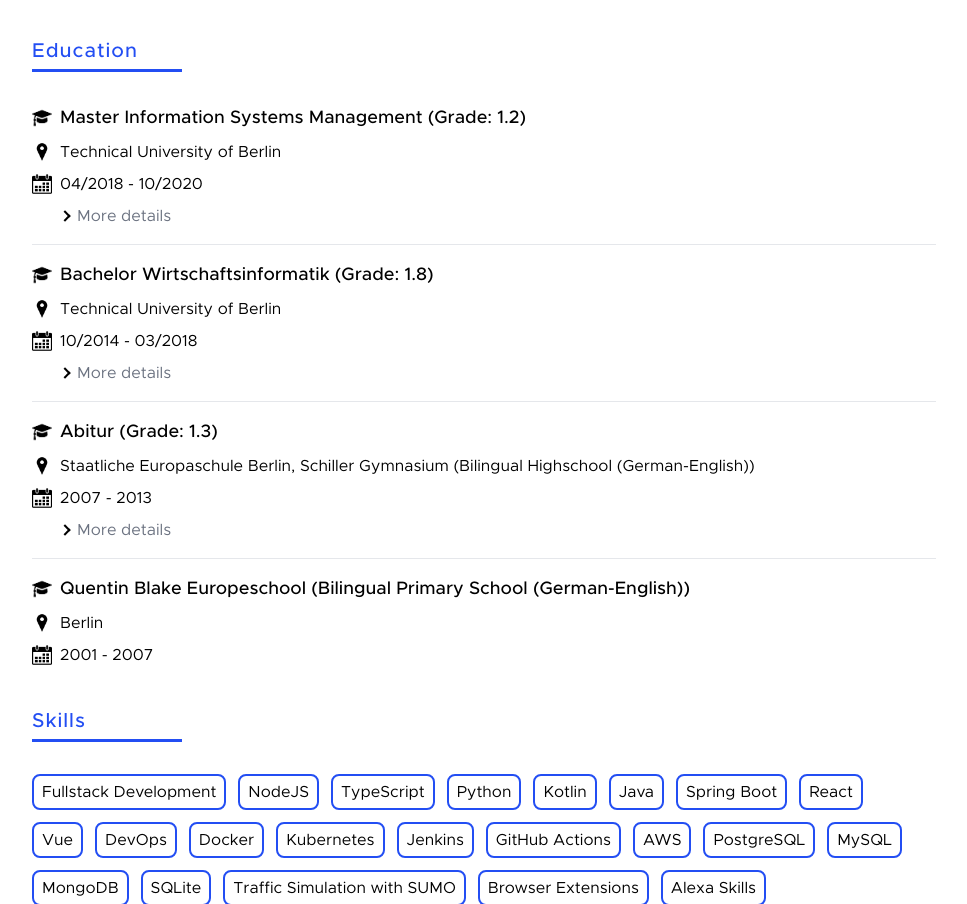
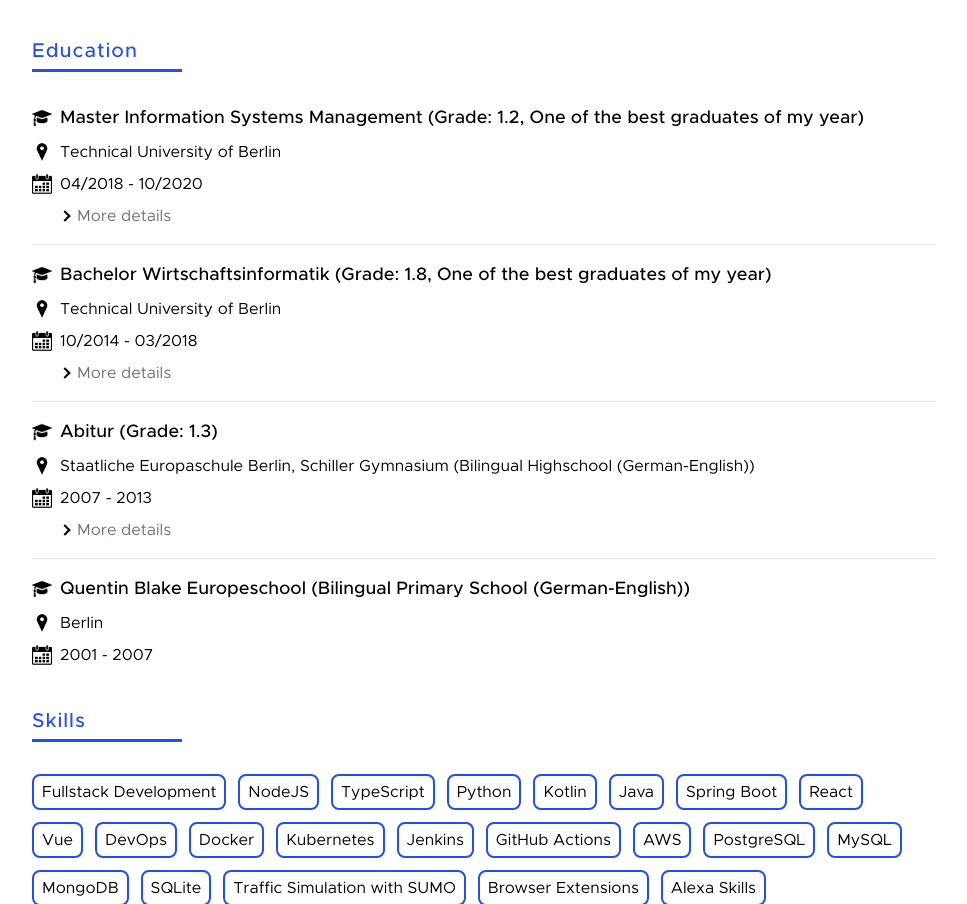
Before and after one commit to marcelreppi/personal-website, a Gatsby site: page /resume in a window 1280 px wide. Shown: the part 1084-1988 px from the top of the page, without its empty margins (156-1123 px from the left). Built offline with nearby package versions, Linux system fonts and the light colour scheme; Gatsby itself is replaced by a stand-in of ours.

Commit message:
Add certification

```diff
--- a/src/pages/resume.tsx
+++ b/src/pages/resume.tsx
@@ -148,7 +148,7 @@ export const Resume: React.FC = ({}) => {
           <div className="divide-y-1">
             <Activity
               type="degree"
-              title="Master Information Systems Management (Grade: 1.2)"
+              title="Master Information Systems Management (Grade: 1.2, One of the best graduates of my year)"
               location="Technical University of Berlin"
               duration="04/2018 - 10/2020"
               details={[
@@ -158,11 +158,10 @@ export const Resume: React.FC = ({}) => {
 
             <Activity
               type="degree"
-              title="Bachelor Wirtschaftsinformatik (Grade: 1.8)"
+              title="Bachelor Wirtschaftsinformatik (Grade: 1.8, One of the best graduates of my year)"
               location="Technical University of Berlin"
               duration="10/2014 - 03/2018"
               details={[
-                "Certificate for being honoured as part of the best students in my year",
                 "Bachelors Thesis: „Creation of a Lightweight Microservice for Semantic Capability Offering” (Grade: 1.3)",
               ]}
             />
```
